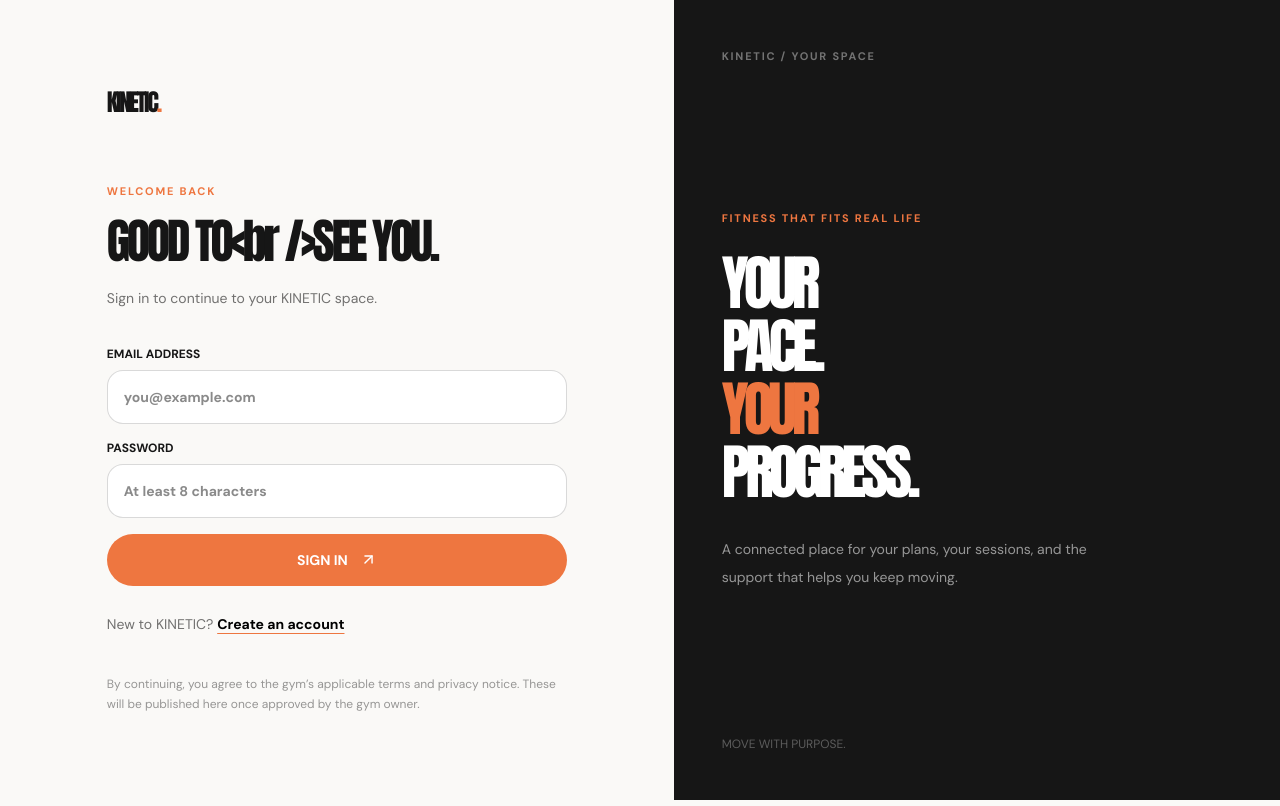
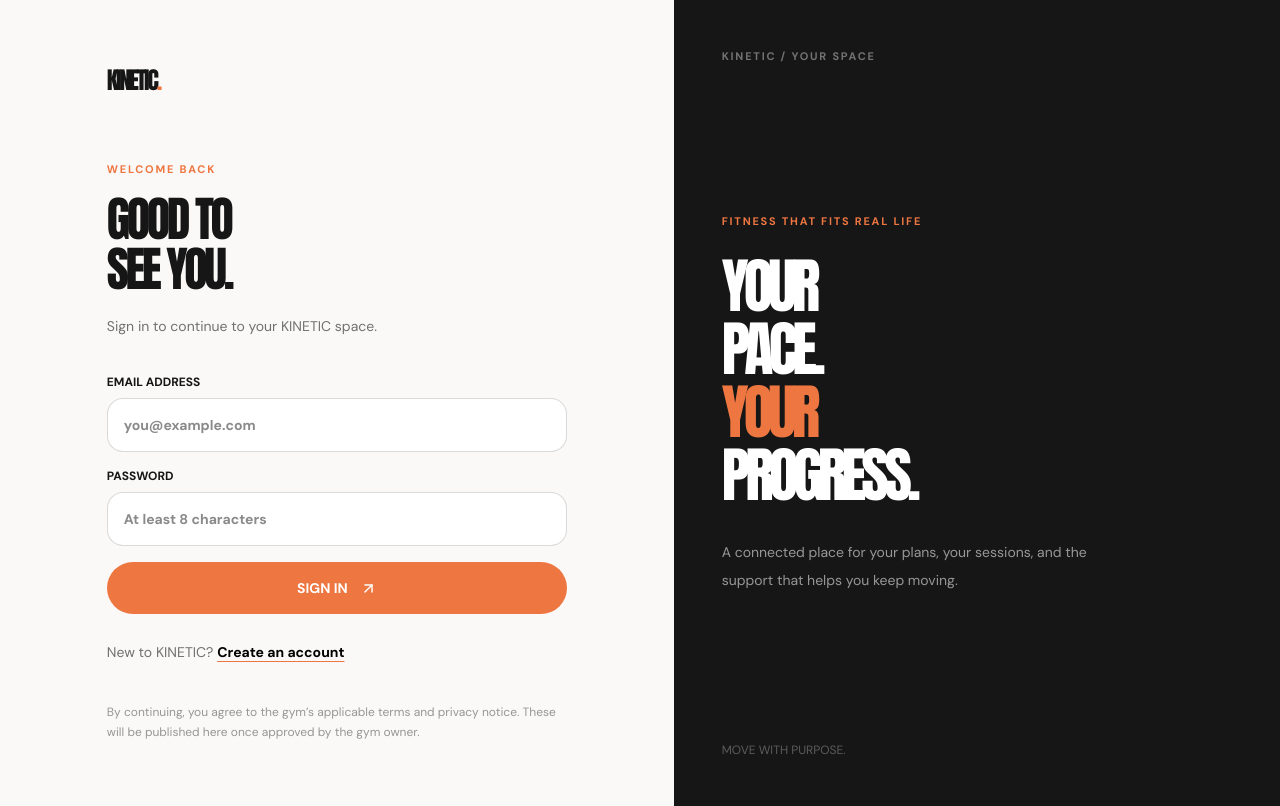
Before and after one commit to Akindiormi/kinetic, a Next.js app: page /login in a window 1280 px wide. Built offline with nearby package versions, Linux system fonts and the light colour scheme; a web font is replaced by a local one.

Commit message:
fix: render auth heading line breaks correctly

```diff
--- a/app/(auth)/auth-form.tsx
+++ b/app/(auth)/auth-form.tsx
@@ -59,7 +59,7 @@ export function AuthForm({ mode }: { mode: AuthMode }) {
     <div className="w-full max-w-[460px]">
       <Link href="/" className="display-font text-2xl font-black tracking-[-.09em]">KINETIC<span className="text-[#ee7640]">.</span></Link>
       <p className="section-label mt-16 text-[#ee7640]">{isRegister ? "START YOUR JOURNEY" : "WELCOME BACK"}</p>
-      <h1 className="display-font mt-4 text-4xl font-black leading-[1.05] tracking-[-.07em] md:text-5xl">{isRegister ? "MAKE YOUR<br />MOVE." : "GOOD TO<br />SEE YOU."}</h1>
+      <h1 className="display-font mt-4 text-4xl font-black leading-[1.05] tracking-[-.07em] md:text-5xl">{isRegister ? <>MAKE YOUR<br />MOVE.</> : <>GOOD TO<br />SEE YOU.</>}</h1>
       <p className="mt-5 text-sm leading-6 text-black/55">{isRegister ? "Create an account to keep your fitness experience connected." : "Sign in to continue to your KINETIC space."}</p>
 
       <form onSubmit={handleSubmit} className="mt-9 space-y-4">
```
